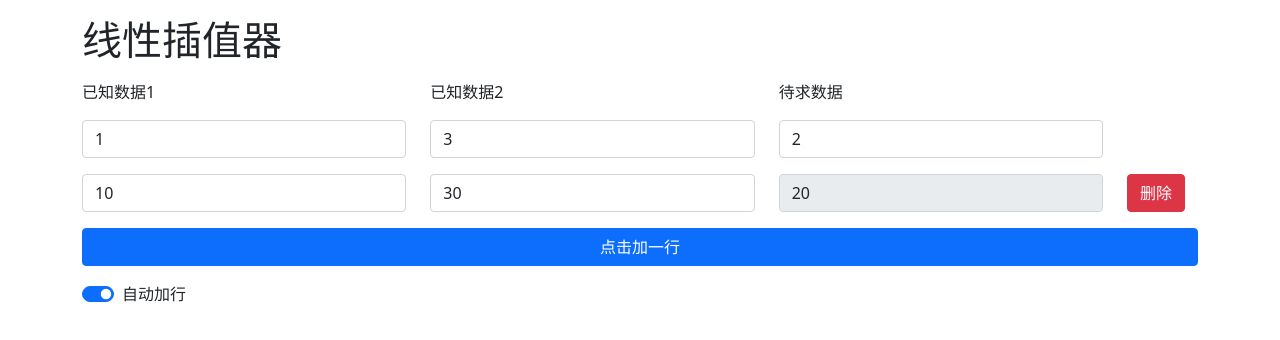
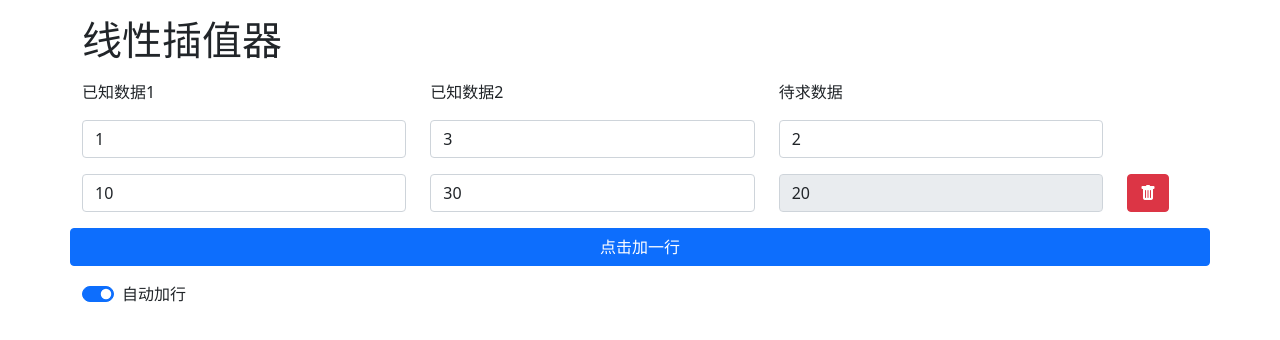
Before and after one commit to worranhin/linear-interpolator, a Vue app: page / in a window 1280 px wide. Shown: the top 340 px of the page. Built offline with nearby package versions, Linux system fonts and the light colour scheme.

Commit message:
移动端优化；用了 bootstrap icon

```diff
--- a/package.json
+++ b/package.json
@@ -11,6 +11,7 @@
   },
   "dependencies": {
     "bootstrap": "^5.1.3",
+    "bootstrap-icons": "^1.8.1",
     "vue": "^3.2.27"
   },
   "devDependencies": {
--- a/src/App.vue
+++ b/src/App.vue
@@ -8,7 +8,9 @@
         @update:data="handleUpdateData"
         @deleteRow="handleDeleteRow"
     ></getdata-row>
-    <button @click="addRow" type="button" class="btn btn-primary col-12">点击加一行</button>
+    <div class="row">
+        <button @click="addRow" type="button" class="btn btn-primary col-12">点击加一行</button>
+    </div>
     <div class="form-check form-switch mt-3">
         <input class="form-check-input" role="switch" type="checkbox" v-model="isAutoAdd" id="autoAdd">
         <label class="form-check-label" for="autoAdd">自动加行</label>
--- a/src/components/GetDataRow.vue
+++ b/src/components/GetDataRow.vue
@@ -1,5 +1,5 @@
 <template>
-    <div class="row my-3 d-flex">
+    <div class="row my-3">
         <input-box
             :model-value="data.data1"
             @update:model-value="handleUpdate($event, 'data1')"
@@ -11,8 +11,10 @@
             placeholder="请输入第二个数据"
         ></input-box>
         <output-box :model-value="data.expect"></output-box>
-        <div class="col-1 align-self-center">
-            <button class="btn btn-danger" @click="$emit('deleteRow', data.id)">删除</button>
+        <div class="col-2 col-sm-1 align-self-center">
+            <button class="align-self-center btn btn-danger" @click="$emit('deleteRow', data.id)">
+            <i class="bi bi-trash-fill"></i>
+        </button>
         </div>
     </div>
 </template>
--- a/src/components/HeadRow.vue
+++ b/src/components/HeadRow.vue
@@ -4,6 +4,6 @@
         <div class="col">已知数据1</div>
         <div class="col">已知数据2</div>
         <div class="col">待求数据</div>
-        <div class="col-1 align-self-center"></div>
+        <div class="col-2 col-sm-1 align-self-center"></div>
     </div>
 </template>
--- a/src/components/PresetRow.vue
+++ b/src/components/PresetRow.vue
@@ -3,7 +3,7 @@
         <input-box :model-value="data.data1" @update:model-value="handleUpdate($event, 'data1')"></input-box>
         <input-box :model-value="data.data2" @update:model-value="handleUpdate($event, 'data2')"></input-box>
         <input-box :model-value="data.expect" @update:model-value="handleUpdate($event, 'expect')"></input-box>
-        <div class="col-1 align-self-center"></div>
+        <div class="col-2 col-sm-1 align-self-center"></div>
     </div>
 </template>
 
--- a/src/index.js
+++ b/src/index.js
@@ -1,7 +1,9 @@
+/* bootstrap */
 import 'bootstrap/dist/css/bootstrap.min.css';
 import 'bootstrap/dist/js/bootstrap.bundle.min.js';
+/* css */
+import './style.css';
+/* vue */
 import { createApp } from 'vue';
-
 import App from './App.vue';
-
 createApp(App).mount('#app');
--- a/src/style.css
+++ b/src/style.css
@@ -0,0 +1,2 @@
+/* bootstrap icons */
+@import url("https://cdn.jsdelivr.net/npm/bootstrap-icons@1.8.1/font/bootstrap-icons.css");
```
Also changed, not shown: 1 other file (tests, documents, lock files or other folders).
